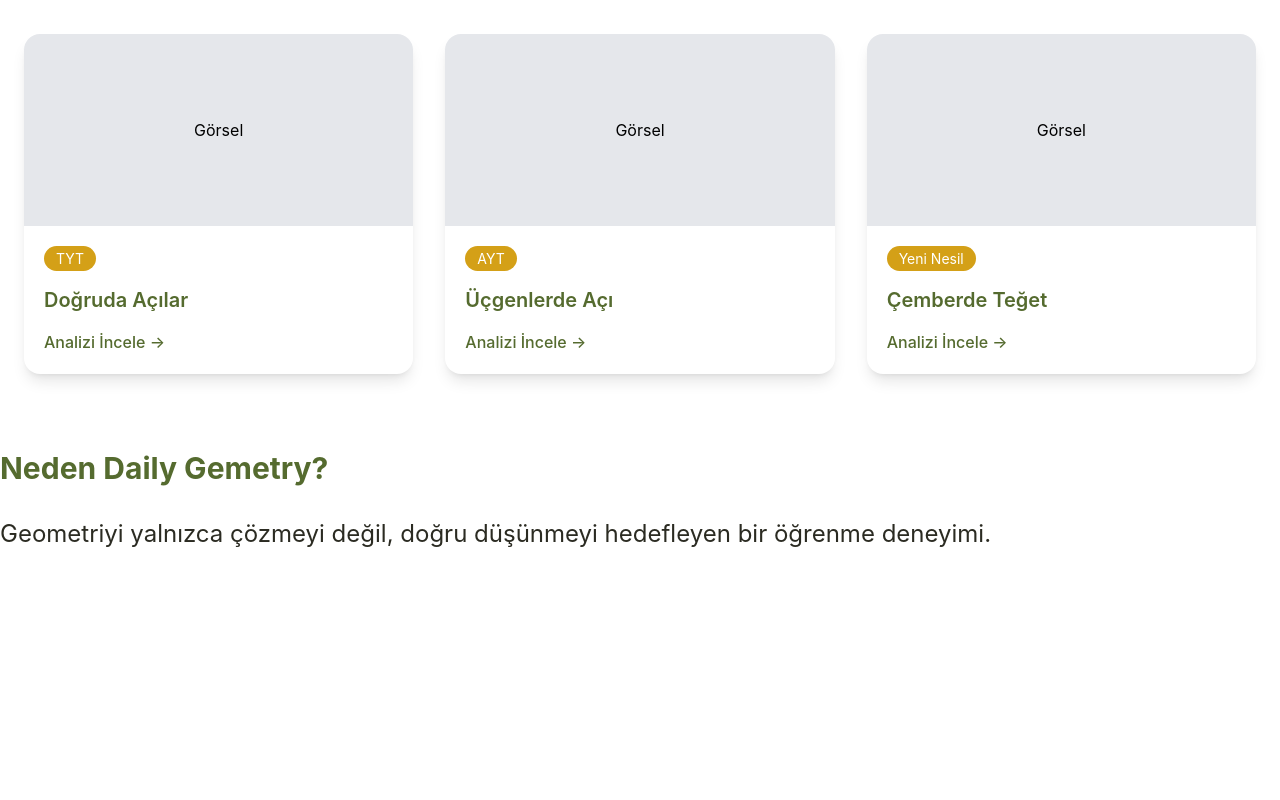
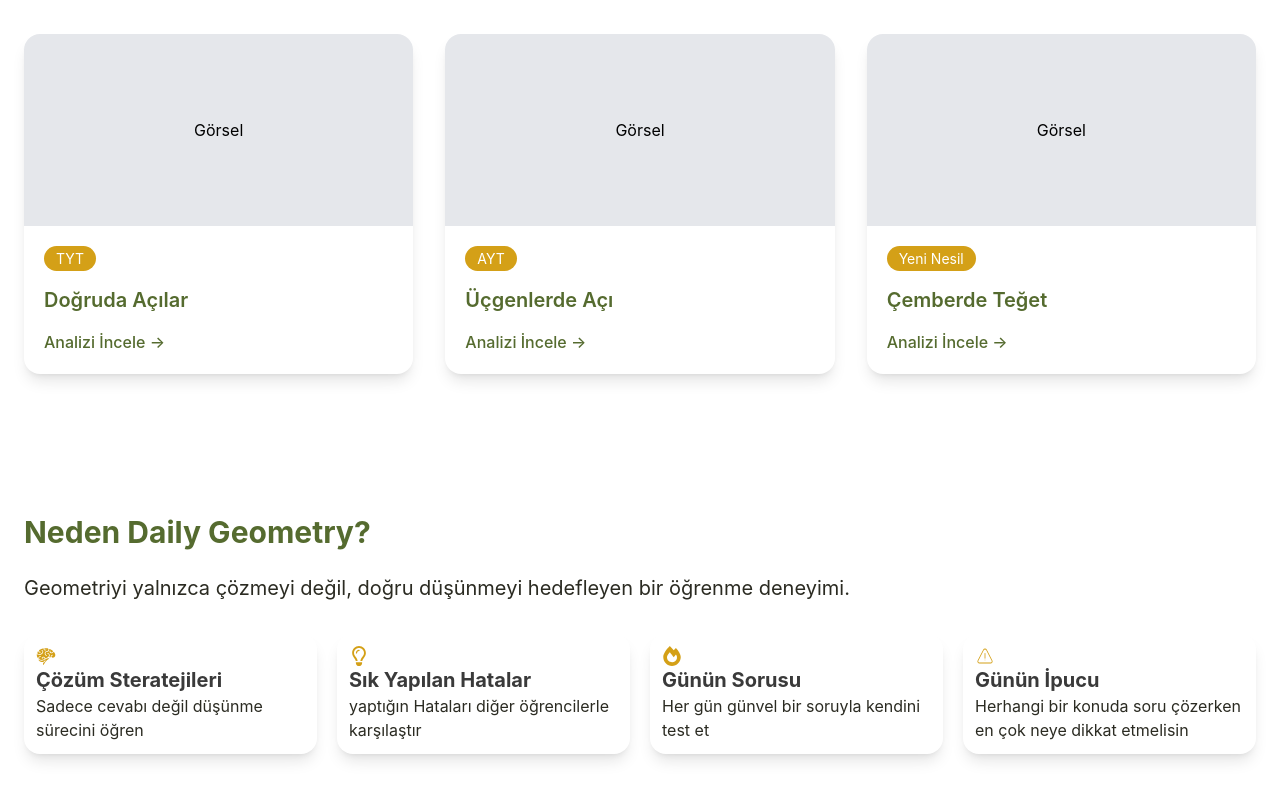
Before and after one commit to EsraTemiz/daily-geo, a React (Vite) app: page / in a window 1280 px wide. Shown: the part 1068-1868 px from the top of the page. Before the commit the page ends 1638 px from the top, so only its background shows below. Built offline with nearby package versions, Linux system fonts and the light colour scheme.

Commit message:
FeatureSection Card fixed

```diff
--- /dev/null
+++ b/src/components/AnalysisCard.jsx
@@ -0,0 +1,66 @@
+
+import React from 'react'
+
+const AnalysisCard = () => {
+     const analizler = [
+  {
+    id: 1,
+    title: "Doğruda Açılar",
+    tag: "TYT"
+  },
+  {
+    id: 2,
+    title: "Üçgenlerde Açı",
+    tag: "AYT"
+  },
+  {
+    id: 3,
+    title: "Çemberde Teğet",
+    tag: "Yeni Nesil"
+  }
+];
+  return (
+    <div>
+  <h2 className="text-3xl font-bold text-olive-700 mb-2">
+    Son Eklenen Analizler
+  </h2>
+
+  <p className="text-gray-600 mb-10">
+    Geometri sorularına farklı bakış açıları kazandıran analizler.
+  </p>
+  <div className="grid grid-cols-1 md:grid-cols-2 lg:grid-cols-3 gap-8">
+{analizler.map((analiz) => (
+  <div
+    key={analiz.id}
+    className="bg-white rounded-2xl shadow-lg overflow-hidden hover:-translate-y-2 transition"
+  >
+
+    <div className="h-48 bg-gray-200 flex items-center justify-center">
+      Görsel
+    </div>
+
+    <div className="p-5">
+
+      <span className="bg-mustard-500 text-white px-3 py-1 rounded-full text-sm">
+        {analiz.tag}
+      </span>
+
+      <h3 className="mt-4 text-xl font-semibold text-olive-700">
+        {analiz.title}
+      </h3>
+
+      <button className="mt-4 text-olive-700 font-medium">
+        Analizi İncele →
+      </button>
+
+    </div>
+
+  </div>
+))}
+  </div>
+
+    </div>
+  )
+}
+
+export default AnalysisCard
--- a/src/components/FeatureSection.jsx
+++ b/src/components/FeatureSection.jsx
@@ -1,12 +1,57 @@
 import React from 'react'
+import { GiBrain } from "react-icons/gi";
+import { CiWarning } from "react-icons/ci";
+import { FaFireAlt } from "react-icons/fa";
+import { FaRegLightbulb } from "react-icons/fa6";
 
 const FeatureSection = () => {
+  let smallCard=[
+{  icon:<GiBrain/>,
+   id:1,
+  title:"Çözüm Steratejileri",
+  description:"Sadece cevabı değil düşünme sürecini öğren"
+},
+{ icon:<FaRegLightbulb/>,
+  id:2,
+  title:"Sık Yapılan Hatalar",
+  description:"yaptığın Hataları diğer öğrencilerle karşılaştır"
+},
+{ icon:<FaFireAlt/>,
+  id:3,
+  title:"Günün Sorusu",
+  description:"Her gün günvel bir soruyla kendini test et"
+},
+{ icon:<CiWarning/>,
+  id:4,
+  title:"Günün İpucu",
+  description:"Herhangi bir konuda soru çözerken en çok neye dikkat etmelisin"
+}
+  ]
   return (
 
     <div className=''>
-      <h2 className='text-3xl text-olive-700 font-bold py-3'> Neden Daily Gemetry?</h2>
-      <p className='text-2xl text-olive-800 py-5'> Geometriyi yalnızca çözmeyi değil, doğru düşünmeyi hedefleyen bir öğrenme deneyimi.</p>
-    </div>
+      <h2 className='text-3xl text-olive-700 font-bold py-3'> Neden Daily Geometry?</h2>
+      <p className='text-xl text-olive-800 py-3'> Geometriyi yalnızca çözmeyi değil, doğru düşünmeyi hedefleyen bir öğrenme deneyimi.</p>
+     <div className='grid grid-cols-1 md:grid-cols-2 lg:grid-cols-4 gap-5 py-5 '>
+
+          {smallCard.map((special) => (
+           <div key={special.id} className='border-olive-500  shadow-lg  rounded-2xl p-3 '>
+            <span className='text-xl text-mustard-500'>{special.icon}</span>
+            <h2 className='text-xl text-dark font-bold'>
+              {special.title}
+             </h2>
+              <p className='text-olive-800 ' >
+                  {special.description}
+              </p>
+             </div>
+          ))
+          }
+
+
+     </div>
+
+      </div>
+
 
   )
 }
--- a/src/components/Hero.jsx
+++ b/src/components/Hero.jsx
@@ -1,5 +1,5 @@
 import React from 'react'
-
+import { FaFireAlt } from "react-icons/fa";
 const Hero = () => {
   return (
     <div>
@@ -12,7 +12,7 @@ const Hero = () => {
           <div className="flex-1">
 
             <span className="inline-block bg-white px-4 py-2 rounded-full shadow text-sm text-olive-800 mb-4">
-              🧠 Çözüm Stratejileri
+            Çözüm Stratejileri
             </span>
 
             <h1 className="text-4xl md:text-6xl font-bold text-olive-900 leading-tight">
@@ -29,7 +29,7 @@ const Hero = () => {
 
             <div className="mt-8 flex flex-wrap gap-4">
               <button className="bg-olive-700 text-white px-6 py-3 rounded-xl shadow hover:scale-105 transition">
-                🔥 Günün Sorusu
+                 <FaFireAlt /> Günün Sorusu
               </button>
 
               <button className="bg-white px-6 py-3 rounded-xl shadow hover:scale-105 transition">
--- a/src/pages/MainPage.jsx
+++ b/src/pages/MainPage.jsx
@@ -3,69 +3,17 @@ import React from 'react'
 import geo from '../assets/geo-gorsel.svg'
 import Hero from '../components/Hero'
 import Feature from '../components/FeatureSection'
-import FeatureSection from '../components/FeatureSection'
+import AnalysisCard from '../components/AnalysisCard'
+
 const MainPage = () => {
-  const analizler = [
-  {
-    id: 1,
-    title: "Doğruda Açılar",
-    tag: "TYT"
-  },
-  {
-    id: 2,
-    title: "Üçgenlerde Açı",
-    tag: "AYT"
-  },
-  {
-    id: 3,
-    title: "Çemberde Teğet",
-    tag: "Yeni Nesil"
-  }
-];
+
   return (<>
    <Hero/>
-    <section className="max-w-7xl mx-auto px-6 py-16">
-
-  <h2 className="text-3xl font-bold text-olive-700 mb-2">
-    Son Eklenen Analizler
-  </h2>
-
-  <p className="text-gray-600 mb-10">
-    Geometri sorularına farklı bakış açıları kazandıran analizler.
-  </p>
-  <div className="grid grid-cols-1 md:grid-cols-2 lg:grid-cols-3 gap-8">
-{analizler.map((analiz) => (
-  <div
-    key={analiz.id}
-    className="bg-white rounded-2xl shadow-lg overflow-hidden hover:-translate-y-2 transition"
-  >
-
-    <div className="h-48 bg-gray-200 flex items-center justify-center">
-      Görsel
-    </div>
-
-    <div className="p-5">
-
-      <span className="bg-mustard-500 text-white px-3 py-1 rounded-full text-sm">
-        {analiz.tag}
-      </span>
-
-      <h3 className="mt-4 text-xl font-semibold text-olive-700">
-        {analiz.title}
-      </h3>
-
-      <button className="mt-4 text-olive-700 font-medium">
-        Analizi İncele →
-      </button>
-
-    </div>
-
-  </div>
-))}
-  </div>
+  <section className='max-w-7xl mx-auto px-6 py-16'>
+    <AnalysisCard/>
   </section>
-  <section>
-    <Feature/>
+  <section className='max-w-7xl mx-auto px-6 py-16'>
+   <Feature/>
   </section>
     </>
   );
```
